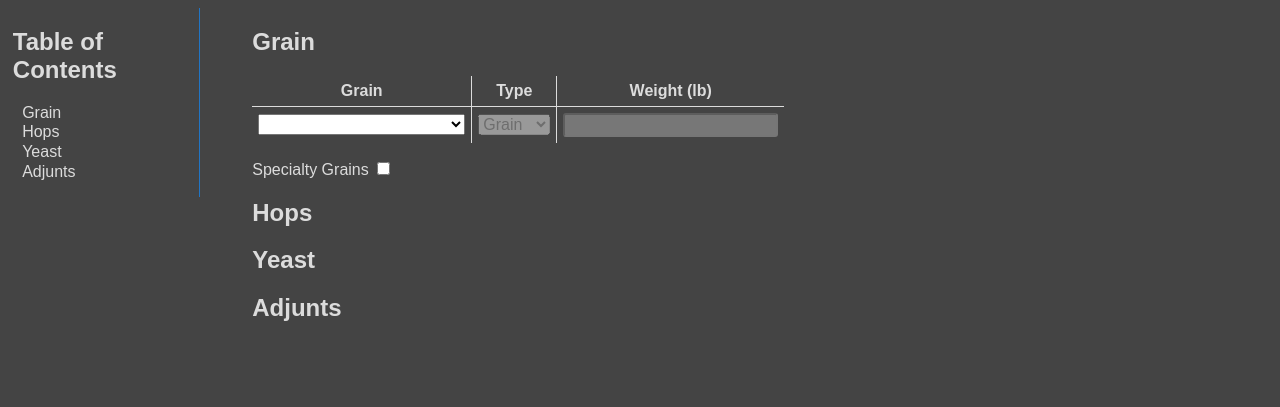
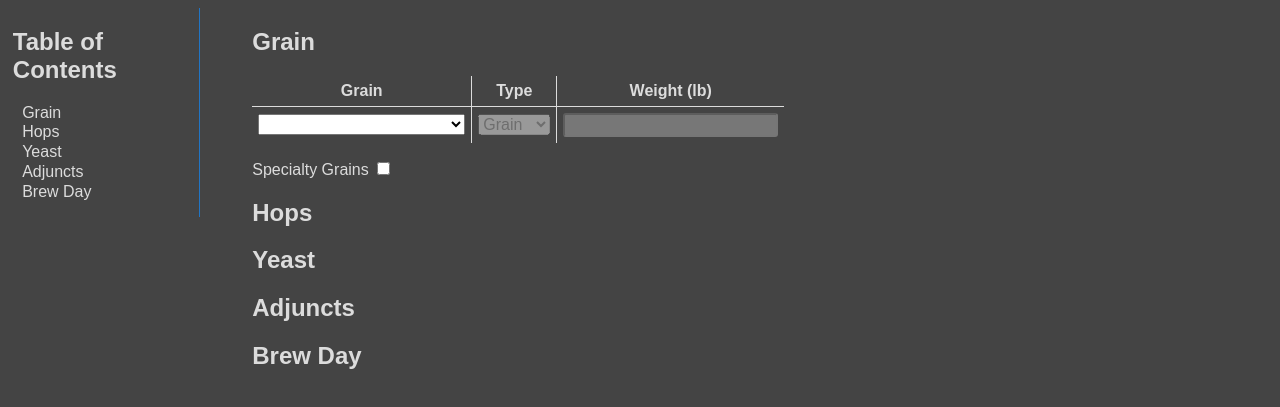
Before and after one commit to suldev/brewmate, a website with bundled scripts: page src/html/index.html in a window 1280 px wide. Shown: the part 75-482 px from the top of the page. Built offline with nearby package versions, Linux system fonts and the light colour scheme.

Commit message:
corrected adjunct title. added brew day section

```diff
--- a/src/html/index.html
+++ b/src/html/index.html
@@ -19,7 +19,8 @@
                 <li><a href="#Grain">Grain</a></li>
                 <li><a href="#Hops">Hops</a></li>
                 <li><a href="#Yeast">Yeast</a></li>
-                <li><a href="#Adjunts">Adjunts</a></li>
+                <li><a href="#Adjunts">Adjuncts</a></li>
+                <li><a href="#Brewday">Brew Day</a></li>
             </ul>
         </div>
         <div id="mainForm">
@@ -57,7 +58,8 @@
             <input type="checkbox" id="specialtyGrainsCheckbox" name="specialtyGrainsCheckbox">
             <h2>Hops</h2>
             <h2>Yeast</h2>
-            <h2>Adjunts</h2>
+            <h2>Adjuncts</h2>
+            <h2>Brew Day</h2>
         </div>
     </main>
 </body>
```
